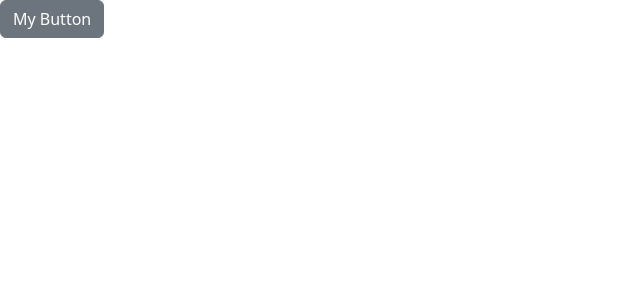
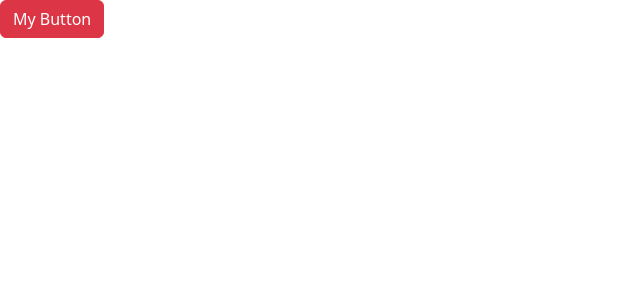
Before and after one commit to Mac12880/tryReactJS, a React (Vite) app in the folder react-app/: page / in a window 1280 px wide. Shown: the top 300 px of the page, without its empty margins (0-640 px from the left). Built offline with nearby package versions, Linux system fonts and the light colour scheme.

Commit message:
try to handle error

```diff
--- a/react-app/src/App.tsx
+++ b/react-app/src/App.tsx
@@ -25,7 +25,7 @@ function App() {
         <div>
             {/* <Alert /> */}
             {/* <Alert text="Hello World" /> */}
-            <Button color="secondary" onClick={() => console.log("Clicked")}>
+            <Button color="danger" onClick={() => console.log("Clicked")}>
                 My Button
             </Button>
         </div>
--- a/react-app/src/components/Button.tsx
+++ b/react-app/src/components/Button.tsx
@@ -2,11 +2,11 @@ import React from "react";
 
 interface Props {
     children: string;
-    color: string;
+    color?: "primary" | "secondary" | "danger";
     onClick: () => void;
 }
 
-const Button = ({ children, onClick, color }: Props) => {
+const Button = ({ children, onClick, color = "secondary" }: Props) => {
     return (
         <button className={"btn btn-" + color} onClick={onClick}>
             {children}
```
